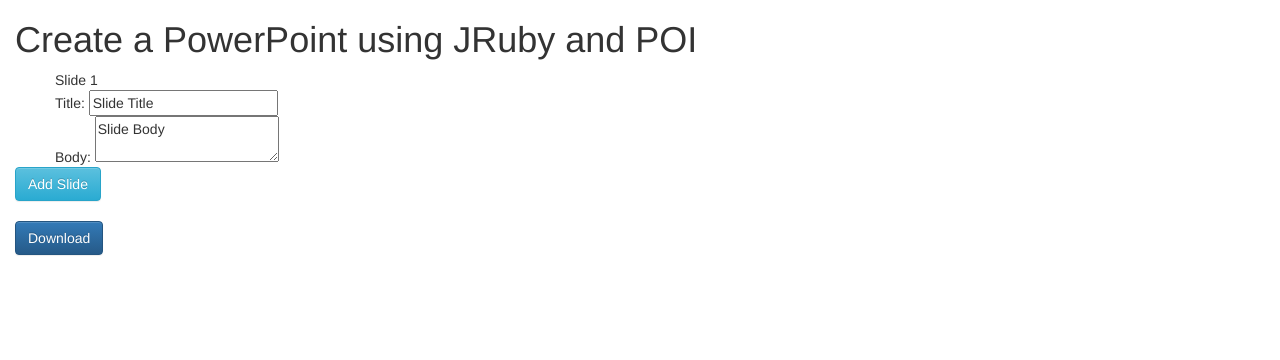
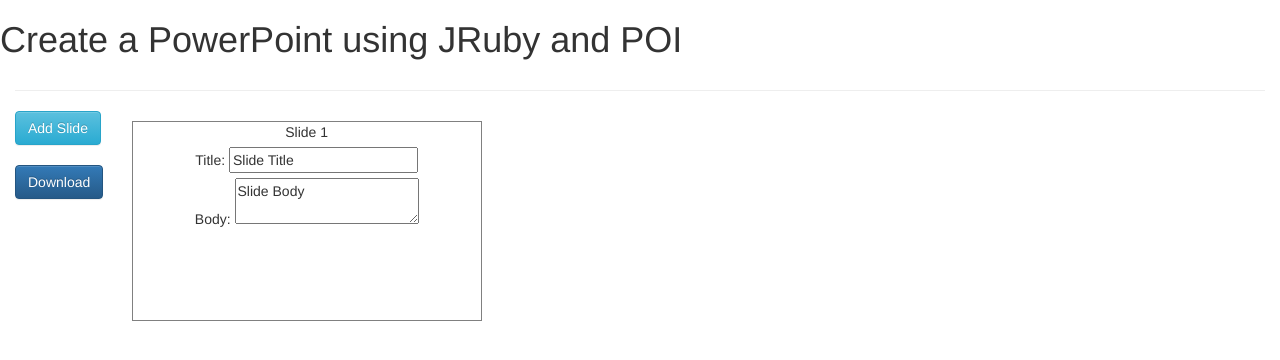
Before and after one commit to mberning/warbler-demo-app, a website: page public/index.html in a window 1280 px wide. Drawn offline with nearby package versions, Linux system fonts and the light colour scheme.

Commit message:
a little cleanup work

```diff
--- a/public/css/app.css
+++ b/public/css/app.css
@@ -0,0 +1,19 @@
+div.slide {
+    float: left;
+    border: 1px solid gray;
+    passing: 10px;
+    margin: 10px;
+    height: 200px;
+    width: 350px;
+    display: block;
+    break-after: always;
+    text-align: center;
+}
+
+div.slide .title {
+    margin: 5px;
+}
+
+div.slide .body {
+    margin: 5px;
+}
--- a/public/index.html
+++ b/public/index.html
@@ -19,28 +19,34 @@
             <download></download>
 
             <div class="container-fluid">
+                <section class="row">
                     <h1>Create a PowerPoint using JRuby and POI</h1>
-
+                </section>
+                <section>
+                    <hr/>
+                </section>
+                <section class="row">
+                    <div class="col col-lg-1 col-xs-2">
+                        <button type="button" class="btn btn-info" data-ng-click="newSlide()">Add Slide</button>
+                        <br/><br/>
+                        <button type="button" class="btn btn-primary" data-ng-click="generateSlideshow()">Download</button>
+                    </div>
+                    <div class="col col-lg-11 col-xs-10">
                         <div data-ng-repeat="slide in slides">
                             <div class="container slide">
-                        <section class="row">
+                                <section class="row number">
                                     Slide {{$index + 1}}
                                 </section>
-                        <section class="row">
+                                <section class="row title">
                                     Title: <input type="text" data-ng-model="slide.title">
                                 </section>
-                        <section class="row">
+                                <section class="row body">
                                     Body: <textarea data-ng-model="slide.body"></textarea>
                                 </section>
                             </div>
                         </div>
-                <div>
-                    <button type="button" class="btn btn-info" data-ng-click="newSlide()">Add Slide</button>
                     </div>
-
-                <br/>
-
-                <button type="button" class="btn btn-primary" data-ng-click="generateSlideshow()">Download</button>
+                </section>
             </div>
         </div>
     </body>
```
Also changed, not shown: 1 other file. Lines whose indentation alone changed are shown as unchanged.
